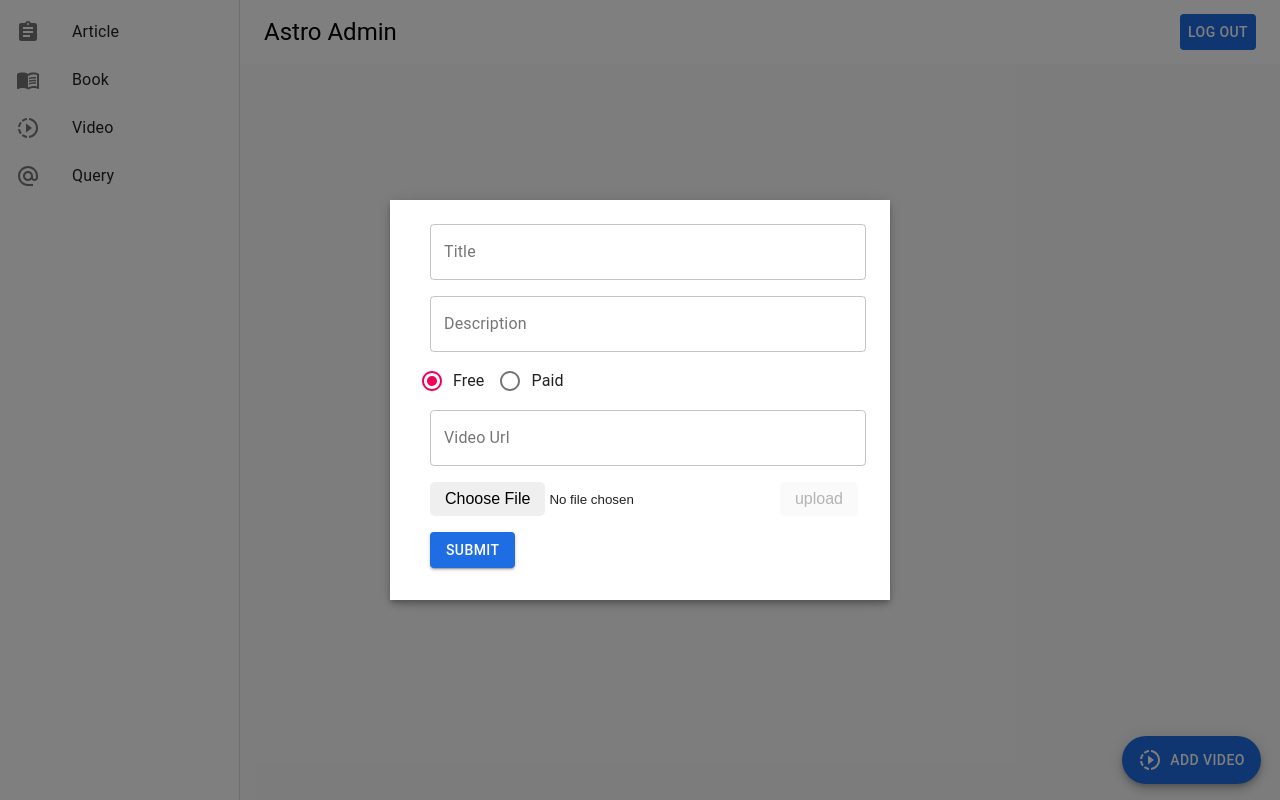
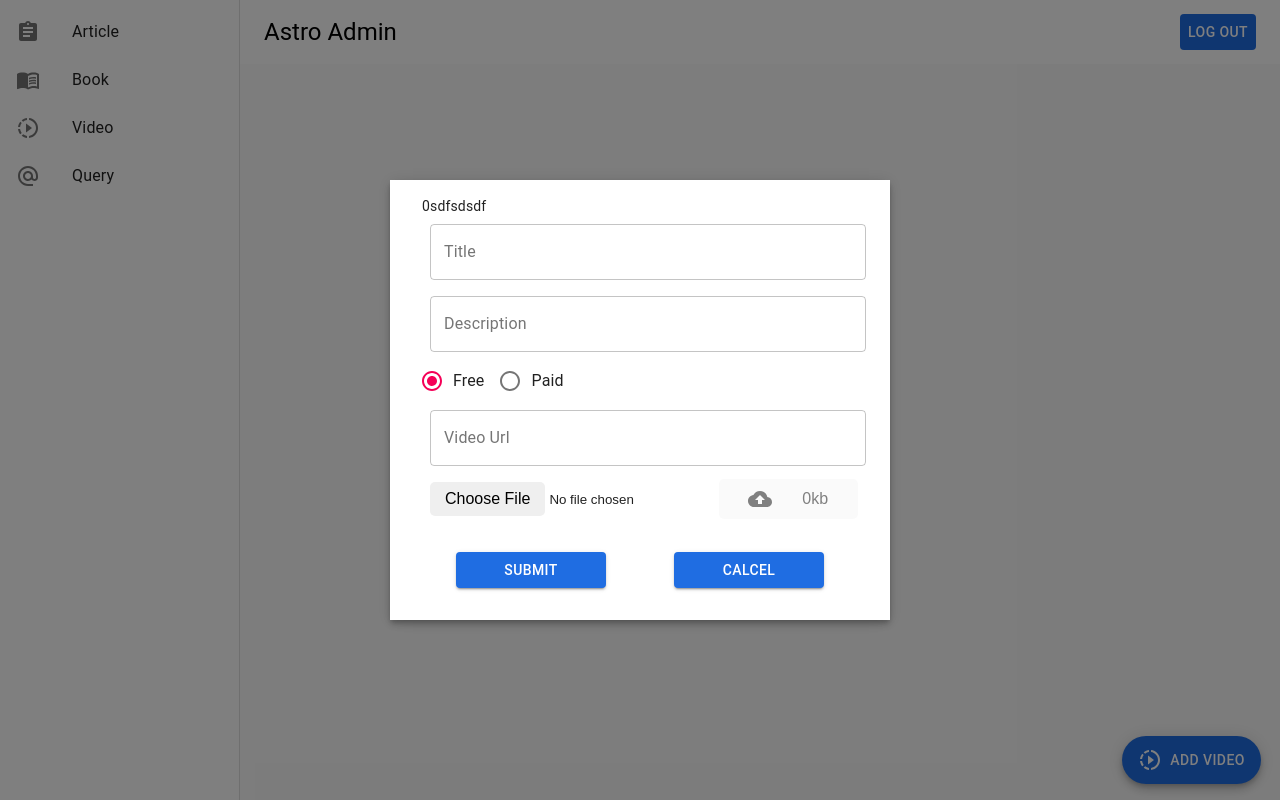
Before and after one commit to oceanacademypuducherry/astrology_admin, a React (Create React App) app in the folder src/: page /postVideo in a window 1280 px wide. Both pictures are taken after a click on the button "ADD VIDEO". Built offline with nearby package versions, Linux system fonts and the light colour scheme; the HTML template or start-up script is replaced by a standard one.

Commit message:
video style changed

```diff
--- a/src/Screens/video/VideoPost.js
+++ b/src/Screens/video/VideoPost.js
@@ -2,6 +2,7 @@ import React, { useState, useEffect } from "react";
 import { dialogStyle } from "./videoPostStyle";
 import firebase from "../../firebaseConfig/fbConfig";
 import "./addpost.css";
+import CloudUploadIcon from "@material-ui/icons/CloudUpload";
 import {
   Modal,
   TextField,
@@ -24,15 +25,19 @@ export default function TransitionsModal() {
   const dialogCss = dialogStyle();
   const [videoUpload, setVideoUpload] = useState(true);
   const [imageUpload, setImageUpload] = useState(true);
+  const [videoSize, setVideoSize] = useState("0kb");
+  const [imageSize, setImageSize] = useState("0kb");
   const [submit, setSubmit] = useState(false);
   const [open, setOpen] = React.useState(false);
   const [localAssetsVideo, setLocalAssetsVideo] = useState({
     video: null,
     videoStatus: 0,
+    videoSize: "0kb",
   });
   const [localAssetsImage, setLocalAssetsImage] = useState({
     image: null,
     imageStatus: 0,
+    imageSize: "0kb",
   });
   const [addVideo, setAddVideo] = useState({
     title: "",
@@ -46,6 +51,17 @@ export default function TransitionsModal() {
   };
   const handleClose = () => {
     setOpen(false);
+    setAddVideo({
+      ...addVideo,
+      title: "",
+      description: "",
+      videoImage: "",
+      videoUrl: "",
+      type: "free",
+    });
+    setLocalAssetsVideo({ video: null, videoStatus: 0 });
+    setLocalAssetsImage({ image: null, imageStatus: 0 });
+    setVideoUpload(true);
   };
 
   //radio field
@@ -68,6 +84,15 @@ export default function TransitionsModal() {
         image: e.target.files[0],
       });
       setImageUpload(false);
+      var fileSize = e.target.files[0].size;
+      console.log(fileSize.toFixed(2));
+      if (fileSize / (1024 * 1024) < 1) {
+        setImageSize(`${(fileSize / 1024).toFixed(0)}kb`);
+      } else if (fileSize / (1024 * 1024 * 1024) < 1) {
+        setImageSize(`${(fileSize / (1024 * 1024)).toFixed(0)}mb`);
+      } else {
+        setImageSize(`${fileSize.toFixed(0)}gb`);
+      }
     }
   };
   const handleVideoChange = (e) => {
@@ -78,6 +103,15 @@ export default function TransitionsModal() {
         video: e.target.files[0],
       });
       setVideoUpload(false);
+      var fileSize = e.target.files[0].size;
+      console.log(fileSize.toFixed(2));
+      if (fileSize / (1024 * 1024) < 1) {
+        setVideoSize(`${(fileSize / 1024).toFixed(0)}kb`);
+      } else if (fileSize / (1024 * 1024 * 1024) < 1) {
+        setVideoSize(`${(fileSize / (1024 * 1024)).toFixed(0)}mb`);
+      } else {
+        setVideoSize(`${fileSize.toFixed(0)}gb`);
+      }
     }
   };
 
@@ -111,7 +145,7 @@ export default function TransitionsModal() {
         }
       );
     } else {
-      alert("Choose File");
+      alert("Choose image file");
     }
   }
   function handleVideoUpload() {
@@ -144,7 +178,7 @@ export default function TransitionsModal() {
         }
       );
     } else {
-      alert("Choose file");
+      alert("Choose video file");
     }
   }
   // firebase add function
@@ -194,6 +228,8 @@ export default function TransitionsModal() {
     });
     setLocalAssetsVideo({ video: null, videoStatus: 0 });
     setLocalAssetsImage({ image: null, imageStatus: 0 });
+    setImageSize("0kb");
+    setVideoSize("0kb");
     return () => {
       console.log("cleanup add video ");
     };
@@ -211,7 +247,7 @@ export default function TransitionsModal() {
       <Modal
         className={dialogCss.modal}
         open={open}
-        onClose={handleClose}
+        // onClose={handleClose}
         closeAfterTransition
         BackdropComponent={Backdrop}
         BackdropProps={{
@@ -220,6 +256,8 @@ export default function TransitionsModal() {
       >
         <Fade in={open}>
           <div className={dialogCss.paper}>
+            {localAssetsImage.imageStatus}
+            sdfsdsdf
             <TextField
               className={dialogCss.textFieldStyle}
               type="text"
@@ -271,7 +309,12 @@ export default function TransitionsModal() {
                     disabled={videoUpload}
                     onClick={handleVideoUpload}
                   >
-                    upload
+                    <CloudUploadIcon
+                      style={{ color: videoUpload ? "gray" : "green" }}
+                    />{" "}
+                    <span
+                      className={`file-size ${videoUpload && "disabled"}`}
+                    >{`${videoSize}`}</span>
                   </button>
                 ) : localAssetsVideo.videoStatus === 100 ? (
                   <CheckCircleIcon className={dialogCss.completedIcon} />
@@ -299,15 +342,20 @@ export default function TransitionsModal() {
                 className={dialogCss.textFieldStyle}
                 type="file"
                 onChange={handleImageChange}
-                placeholder="select image"
               />
+
               {localAssetsImage.imageStatus === 0 ? (
                 <button
                   className="uploadBtn"
                   disabled={imageUpload}
                   onClick={handleImageUpload}
                 >
-                  upload
+                  <CloudUploadIcon
+                    style={{ color: imageUpload ? "gray" : "green" }}
+                  />{" "}
+                  <span
+                    className={`file-size ${imageUpload && "disabled"}`}
+                  >{`${imageSize}`}</span>
                 </button>
               ) : localAssetsImage.imageStatus === 100 ? (
                 <CheckCircleIcon className={dialogCss.completedIcon} />
@@ -317,6 +365,13 @@ export default function TransitionsModal() {
                 />
               )}
             </div>
+            <div
+              style={{
+                display: "flex",
+                justifyContent: "space-around",
+                marginTop: 20,
+              }}
+            >
               <Button
                 className={dialogCss.submitButtonStyle}
                 variant="contained"
@@ -326,6 +381,15 @@ export default function TransitionsModal() {
               >
                 Submit
               </Button>
+              <Button
+                className={dialogCss.submitButtonStyle}
+                variant="contained"
+                color="primary"
+                onClick={handleClose}
+              >
+                Calcel
+              </Button>
+            </div>
           </div>
         </Fade>
       </Modal>
--- a/src/Screens/video/addpost.css
+++ b/src/Screens/video/addpost.css
@@ -13,3 +13,37 @@
 .uploadBtn:hover {
   background-color: rgb(224, 224, 224);
 }
+.uploadBtn {
+  width: 200px;
+  display: flex;
+  justify-content: space-around;
+  align-items: center;
+}
+.file-size {
+  color: green;
+}
+.disabled {
+  color: gray;
+}
+
+.input-wrapper {
+  display: flex;
+  width: 400px;
+  height: 50px;
+  background-color: rgb(185, 185, 185);
+  justify-content: start;
+  align-items: center;
+}
+.input-wrapper div {
+}
+.file-piker {
+  display: flex;
+}
+.choose-button {
+  /* width: 120px; */
+  font-size: 18px;
+  padding: 10px 15px;
+  background-color: #e0e0e0;
+}
+.choose-title {
+}
--- a/src/Screens/video/videoPostStyle.js
+++ b/src/Screens/video/videoPostStyle.js
@@ -37,6 +37,7 @@ export const dialogStyle = makeStyles((theme) => ({
   },
   submitButtonStyle: {
     margin: theme.spacing(1),
+    width: 150,
     background: "#1F6DE2",
     color: "white",
     "&:hover": {
```
Lines whose indentation alone changed are shown as unchanged.
